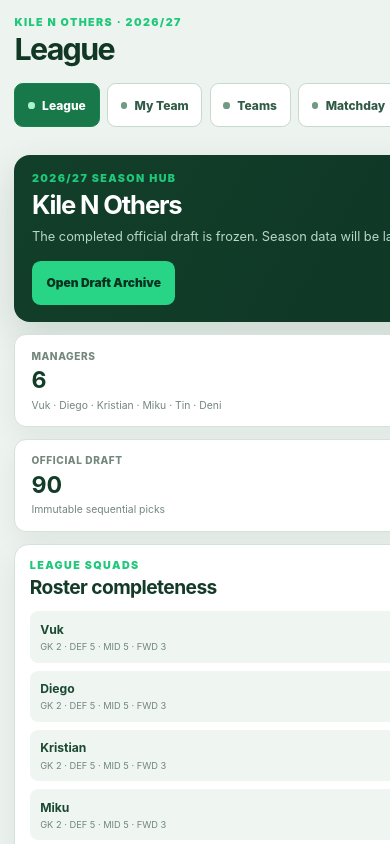
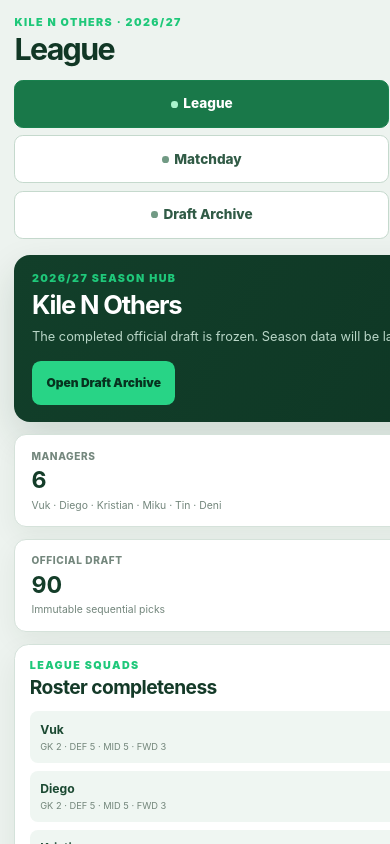
Before and after one commit to vukinho300/FPL_Draft_Assistant, a React (Vite) app: page / in a window 390 px wide. Shown: the top 844 px of the page. Built offline with nearby package versions, Linux system fonts and the light colour scheme.

Commit message:
fix: improve mobile dashboard layout

```diff
--- a/src/LeagueDashboard.css
+++ b/src/LeagueDashboard.css
@@ -747,6 +747,12 @@
 }
 
 @media (max-width: 44rem) {
+  html,
+  body,
+  #root {
+    max-width: 100%;
+  }
+
   .league-dashboard-shell {
     grid-template-columns: minmax(0, 1fr);
   }
@@ -776,30 +782,31 @@
   }
 
   .dashboard-navigation-mobile {
-    display: flex;
+    display: grid;
+    grid-template-columns: repeat(3, minmax(0, 1fr));
     gap: 0.45rem;
-    width: calc(100% + 1.8rem);
-    margin: 0 -0.9rem 1rem;
-    padding: 0.2rem 0.9rem 0.7rem;
-    overflow-x: auto;
-    overscroll-behavior-inline: contain;
-    scrollbar-width: thin;
+    width: 100%;
+    margin: 0 0 1rem;
+    padding: 0;
   }
 
   .dashboard-navigation-mobile button {
-    display: inline-flex;
-    min-height: 2.75rem;
-    flex: 0 0 auto;
-    gap: 0.45rem;
+    display: flex;
+    min-height: 3rem;
+    min-width: 0;
+    gap: 0.35rem;
     align-items: center;
-    padding: 0.65rem 0.8rem;
+    justify-content: center;
+    padding: 0.5rem 0.35rem;
     border: 1px solid #c5d9cd;
     border-radius: 0.55rem;
     color: #315b46;
     background: #fff;
-    font-size: 0.75rem;
+    font-size: 0.85rem;
     font-weight: 800;
-    white-space: nowrap;
+    line-height: 1.15;
+    text-align: center;
+    white-space: normal;
   }
 
   .dashboard-navigation-mobile button i {
@@ -889,6 +896,7 @@
     width: 100%;
     min-height: 2.75rem;
     box-sizing: border-box;
+    font-size: 1rem;
   }
 
   .player-tools > div {
@@ -921,14 +929,15 @@
   }
 
   .manager-tabs {
-    overflow-x: auto;
-    overscroll-behavior-inline: contain;
+    display: grid;
+    grid-template-columns: repeat(3, minmax(0, 1fr));
   }
 
   .manager-tabs button {
-    min-height: 2.5rem;
-    flex: 0 0 auto;
-    white-space: nowrap;
+    width: 100%;
+    min-width: 0;
+    min-height: 2.75rem;
+    padding: 0.5rem 0.25rem;
   }
 
   .squad-view {
@@ -945,12 +954,14 @@
   }
 
   .squad-counts {
+    width: 100%;
+    min-width: 0;
     grid-template-columns: repeat(2, minmax(0, 1fr));
   }
 
   .football-pitch {
     min-width: 0;
-    min-height: 44rem;
+    min-height: 0;
     gap: 0.65rem;
     padding: 0.75rem;
   }
@@ -961,25 +972,34 @@
 
   .pitch-line {
     min-width: 0;
-    grid-template-columns: 1.45rem minmax(0, 1fr);
-    gap: 0.35rem;
+    grid-template-columns: minmax(0, 1fr);
+    gap: 0.45rem;
+    align-items: start;
+  }
+
+  .pitch-line h3 {
+    padding: 0.35rem 0.5rem;
+    border-radius: 0.35rem;
+    background: rgb(255 255 255 / 12%);
+    font-size: 0.68rem;
+    text-align: center;
+    writing-mode: horizontal-tb;
   }
 
   .pitch-line > div {
+    display: grid;
+    grid-template-columns: repeat(2, minmax(0, 1fr));
     min-width: 0;
-    justify-content: flex-start;
-    padding: 0.15rem 0.1rem 0.55rem;
-    overflow-x: auto;
-    overscroll-behavior-inline: contain;
-    scroll-snap-type: x proximity;
+    gap: 0.45rem;
+    padding: 0;
+    overflow: visible;
   }
 
   .pitch-player {
-    width: 8.5rem;
-    min-width: 8.5rem;
-    min-height: 8.7rem;
-    padding: 0.55rem;
-    scroll-snap-align: start;
+    width: 100%;
+    min-width: 0;
+    min-height: 0;
+    padding: 0.5rem;
   }
 
   .pitch-player strong {
@@ -987,7 +1007,11 @@
   }
 
   .pitch-player small {
-    font-size: 0.59rem;
+    font-size: 0.62rem;
+  }
+
+  .pitch-player .not-connected {
+    font-size: 0.62rem;
   }
 
   .lineup-placeholder {
```
